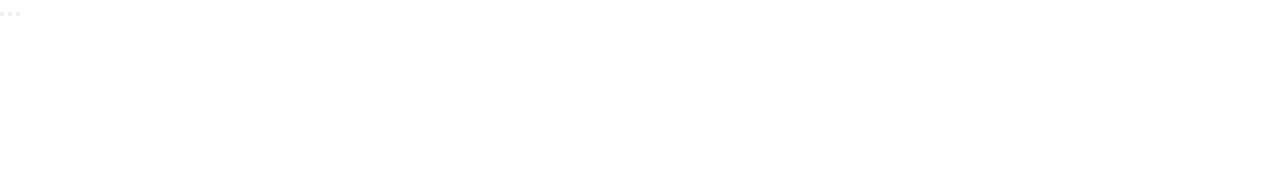
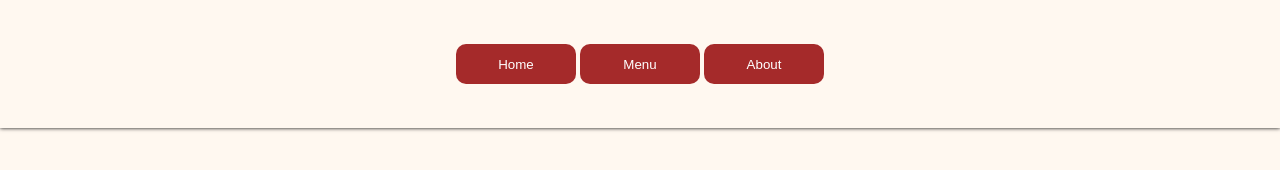
Before and after one commit to muktarkabir/restaurant-page, a website built with webpack: page src/template.html in a window 1280 px wide. Built offline with nearby package versions, Linux system fonts and the light colour scheme.

Commit message:
Add colour variables and basic styling to header

```diff
--- a/src/style.css
+++ b/src/style.css
@@ -6,6 +6,37 @@
   padding: 0;
 }
 
+:root {
+    --primary-color: #8B4513;     /* Rich brown (like wood or coffee) */
+    --secondary-color: #C29D75;   /* Soft golden beige (for warmth) */
+    --accent-color: #D32F2F;      /* Deep red (for appetite and passion) */
+    --background-color: #FFF8F0;  /* Light cream (easy on the eyes) */
+    --text-color: #2C2C2C;        /* Dark gray (for elegant text) */
+    --button-color: #A52A2A;      /* Warm brown-red (for buttons) */
+    --button-text-color: #FFFFFF; /* White (button text stands out) */
+    --nav-background: #5C4033;    /* Deep chocolate brown (navbar background) */
+    --nav-text-color: #F5F5F5;    /* Light grayish white (navbar text) */
+  }
+
+
 body{
+   background-color: var(--background-color);
+}
 
+header{
+    width: 100%;
+    height: 16dvh;
+    box-shadow: 0px 0px 4px black;
+    position: fixed;
+    display: flex;
+    align-items: center;
+    justify-content: center;
 }
+button{
+    width: 120px;
+    height: 40px;
+    border: none;
+    border-radius: 10px;
+    background-color: var(--button-color);
+    color: var(--button-text-color);
+}
--- a/src/template.html
+++ b/src/template.html
@@ -8,9 +8,9 @@
   <body>
     <header>
       <nav>
-        <button type="button"></button>
-        <button type="button"></button>
-        <button type="button"></button>
+        <button type="button">Home</button>
+        <button type="button">Menu</button>
+        <button type="button">About</button>
       </nav>
     </header>
     <div id="content"></div>
```
